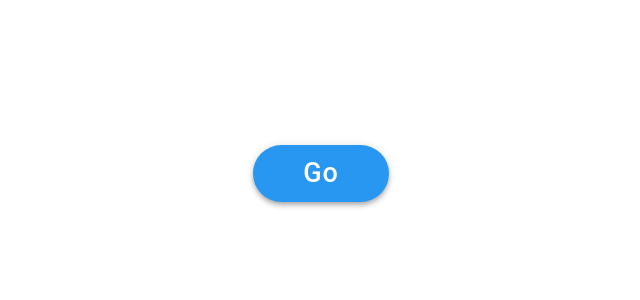
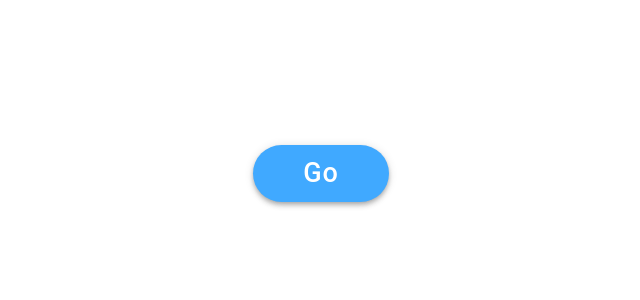
Before and after one commit to KevalGondaliya/SliderProject, a Next.js app: page /Slider in a window 1280 px wide. In both pictures the pointer is over the button "Go". Shown: the top 300 px of the page, without its empty margins (319-959 px from the left). Built offline with nearby package versions, Linux system fonts and the light colour scheme.

Commit message:
change button

```diff
--- a/pages/Slider/index.module.css
+++ b/pages/Slider/index.module.css
@@ -30,5 +30,8 @@
   border-radius: 50px;
 }
 .sliderSec .goBtn:hover {
+  background: #40a9ff;
+}
+.sliderSec .goBtn:focus-within {
   background: #2897f1;
 }
```
